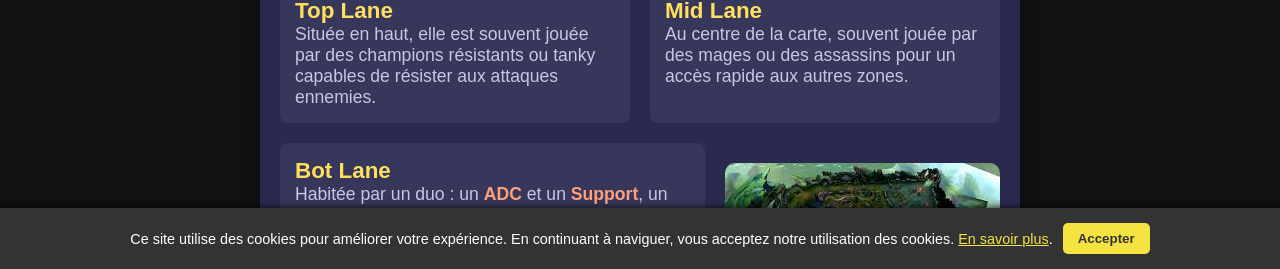
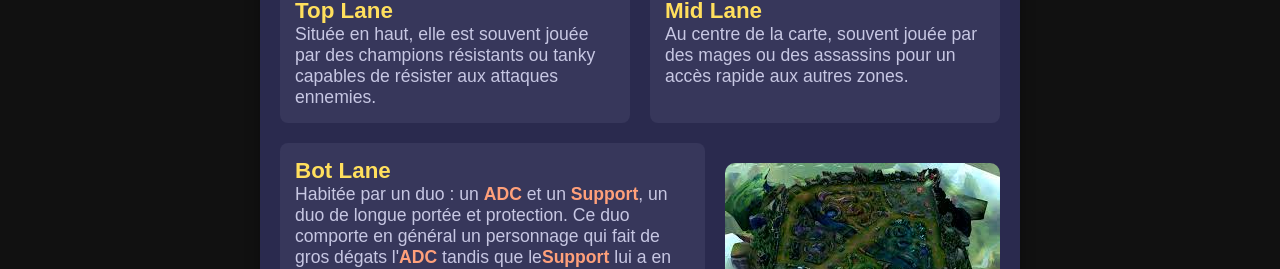
Before and after one commit to RaphL29/projet-SAE14, a plain HTML site: page index.html in a window 1280 px wide. Shown: the part 531-800 px from the top of the page. Drawn offline with Linux system fonts and the light colour scheme.

Commit message:
suppression cookie, pas réussi sans java scipt

```diff
--- a/index.html
+++ b/index.html
@@ -11,16 +11,6 @@
     <source src="musique_launcher_lol.mp3" type="audio/mpeg">
     Votre navigateur ne supporte pas l'élément audio.
 </audio>
-
-<script src="scripts/cookies.js"></script>
-
-<div class="cookie-banner" id="cookieBanner">
-    <p>
-        Ce site utilise des cookies pour améliorer votre expérience. En continuant à naviguer, vous acceptez notre
-        utilisation des cookies. <a href="https://r.mtdv.me/agmIbVBnHW" target="_blank">En savoir plus</a>.
-    </p>
-    <button onclick="acceptCookies()">Accepter</button>
-</div>
 
 <body>
     <header>
--- a/styles/style.css
+++ b/styles/style.css
@@ -11,48 +11,6 @@
     color: #eaeaea;
     background-color: #111;
 }
-
-/* Style de la bannière de cookies */
-.cookie-banner {
-    position: fixed;
-    bottom: 0;
-    width: 100%;
-    background-color: #333;
-    color: #fff;
-    padding: 15px;
-    text-align: center;
-    font-size: 0.9em;
-    display: flex;
-    justify-content: center;
-    align-items: center;
-    box-shadow: 0 -2px 5px rgba(0, 0, 0, 0.5);
-    z-index: 1000;
-}
-
-.cookie-banner p {
-    margin: 0;
-    padding-right: 10px;
-}
-
-.cookie-banner a {
-    color: #f5e342;
-    text-decoration: underline;
-}
-
-.cookie-banner button {
-    background-color: #f5e342;
-    color: #333;
-    border: none;
-    padding: 8px 15px;
-    font-weight: bold;
-    cursor: pointer;
-    border-radius: 5px;
-}
-
-.cookie-banner button:hover {
-    background-color: #ffd700;
-}
-
 
 header,
 footer {
```
